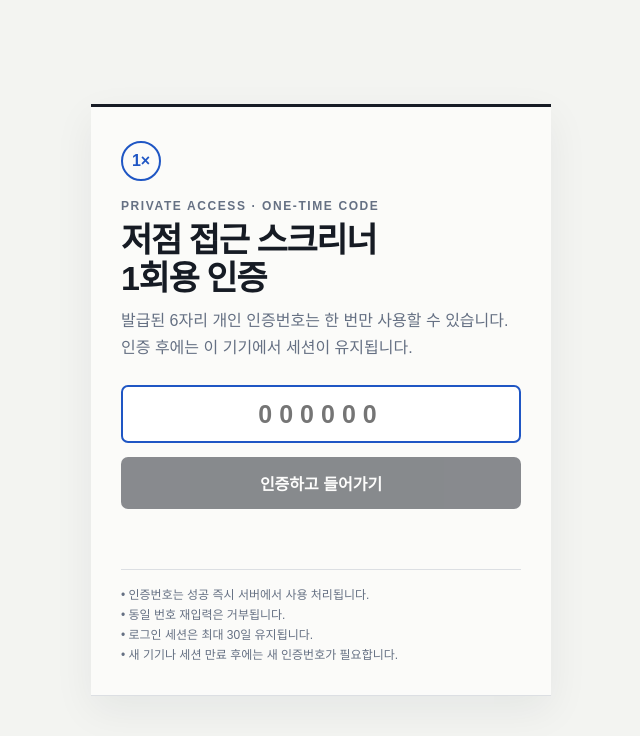
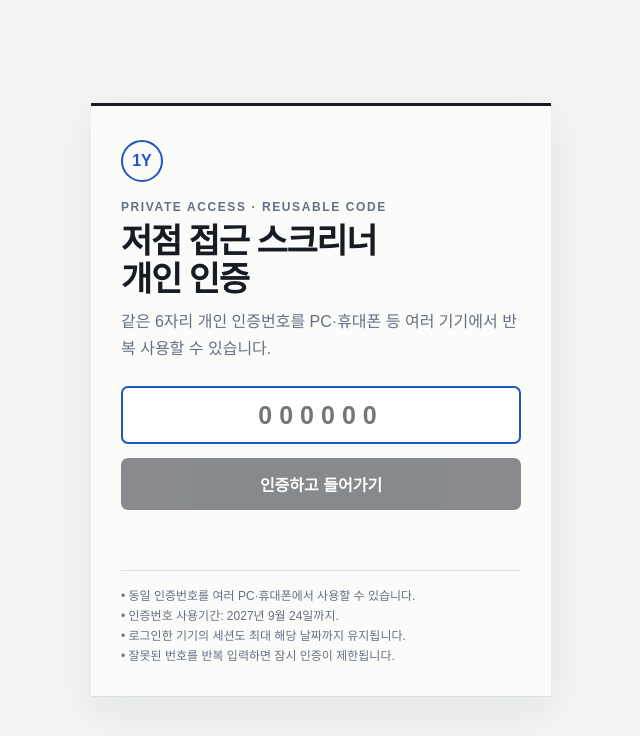
Before and after one commit to shtel7001/sh, a Next.js app: page /login in a window 1280 px wide. Shown: the top 736 px of the page, without its empty margins (319-959 px from the left). Built offline with nearby package versions, Linux system fonts and the light colour scheme.

Commit message:
Update login screen for reusable one-year code

```diff
--- a/app/login/page.js
+++ b/app/login/page.js
@@ -1,7 +1,7 @@
 'use client';
 import {useState} from 'react';
 
-const css=`*{box-sizing:border-box}body{margin:0;background:#f3f4f1;color:#161b24;font-family:Arial,'Noto Sans KR',sans-serif}.auth{min-height:100vh;display:grid;place-items:center;padding:24px}.card{width:min(460px,100%);background:#fbfbf9;border-top:3px solid #161b24;border-bottom:1px solid #dcdfe3;padding:34px 30px 30px;box-shadow:0 14px 38px #17203310}.ey{font-size:12px;letter-spacing:1.6px;color:#657083;font-weight:800}.card h1{font-size:34px;line-height:1.12;margin:8px 0 10px;letter-spacing:-1.4px}.card p{color:#657083;line-height:1.7;margin:0 0 24px}.code{display:block;width:100%;height:58px;border:1px solid #b9c0ca;border-radius:7px;background:#fff;padding:0 16px;font-size:25px;font-weight:900;letter-spacing:7px;text-align:center;color:#161b24;outline:none}.code:focus{border:2px solid #1f56c4}.btn{width:100%;height:52px;margin-top:14px;border:0;border-radius:7px;background:#161b24;color:white;font-size:16px;font-weight:900;cursor:pointer}.btn:disabled{opacity:.5}.msg{min-height:24px;margin:12px 0 0!important;font-size:13px}.bad{color:#bd2e2e!important}.ok{color:#1f56c4!important}.note{margin-top:24px;border-top:1px solid #dcdfe3;padding-top:16px;color:#657083;font-size:12px;line-height:1.65}.lock{width:40px;height:40px;border:2px solid #1f56c4;border-radius:20px;display:grid;place-items:center;margin-bottom:18px;font-weight:900;color:#1f56c4}@media(max-width:520px){.card{padding:28px 20px}.card h1{font-size:29px}}`;
+const css=`*{box-sizing:border-box}body{margin:0;background:#f3f4f1;color:#161b24;font-family:Arial,'Noto Sans KR',sans-serif}.auth{min-height:100vh;display:grid;place-items:center;padding:24px}.card{width:min(460px,100%);background:#fbfbf9;border-top:3px solid #161b24;border-bottom:1px solid #dcdfe3;padding:34px 30px 30px;box-shadow:0 14px 38px #17203310}.ey{font-size:12px;letter-spacing:1.6px;color:#657083;font-weight:800}.card h1{font-size:34px;line-height:1.12;margin:8px 0 10px;letter-spacing:-1.4px}.card p{color:#657083;line-height:1.7;margin:0 0 24px}.code{display:block;width:100%;height:58px;border:1px solid #b9c0ca;border-radius:7px;background:#fff;padding:0 16px;font-size:25px;font-weight:900;letter-spacing:7px;text-align:center;color:#161b24;outline:none}.code:focus{border:2px solid #1f56c4}.btn{width:100%;height:52px;margin-top:14px;border:0;border-radius:7px;background:#161b24;color:white;font-size:16px;font-weight:900;cursor:pointer}.btn:disabled{opacity:.5}.msg{min-height:24px;margin:12px 0 0!important;font-size:13px}.bad{color:#bd2e2e!important}.ok{color:#1f56c4!important}.note{margin-top:24px;border-top:1px solid #dcdfe3;padding-top:16px;color:#657083;font-size:12px;line-height:1.65}.lock{width:42px;height:42px;border:2px solid #1f56c4;border-radius:21px;display:grid;place-items:center;margin-bottom:18px;font-weight:900;color:#1f56c4}@media(max-width:520px){.card{padding:28px 20px}.card h1{font-size:29px}}`;
 
 export default function Login(){
   const[code,setCode]=useState(''); const[busy,setBusy]=useState(false); const[msg,setMsg]=useState(''); const[state,setState]=useState('');
@@ -13,14 +13,14 @@ export default function Login(){
     try{
       const r=await fetch('/api/auth/verify',{method:'POST',headers:{'Content-Type':'application/json'},body:JSON.stringify({code:clean}),cache:'no-store'});
       const j=await r.json().catch(()=>({}));
-      if(r.ok&&j.ok){setState('ok');setMsg('인증되었습니다. 이 인증번호는 이제 폐기됩니다.');location.replace('/');return;}
+      if(r.ok&&j.ok){setState('ok');setMsg('인증되었습니다. 이 번호는 다른 PC에서도 계속 사용할 수 있습니다.');location.replace('/');return;}
       setState('bad');
-      if(j.error==='CODE_ALREADY_USED')setMsg('이미 사용되어 폐기된 인증번호입니다.');
+      if(j.error==='CODE_EXPIRED')setMsg('인증번호의 1년 사용기간이 만료되었습니다.');
       else if(j.error==='TOO_MANY_ATTEMPTS')setMsg('입력 횟수가 많습니다. 잠시 후 다시 시도해 주세요.');
       else if(j.error==='AUTH_SERVICE_ERROR')setMsg('인증 서버 연결에 문제가 있습니다. 잠시 후 다시 시도해 주세요.');
       else setMsg('인증번호가 맞지 않습니다.');
     }catch{setState('bad');setMsg('네트워크 연결을 확인해 주세요.');}
     finally{setBusy(false);}
   }
-  return <><style>{css}</style><main className="auth"><section className="card"><div className="lock">1×</div><div className="ey">PRIVATE ACCESS · ONE-TIME CODE</div><h1>저점 접근 스크리너<br/>1회용 인증</h1><p>발급된 6자리 개인 인증번호는 한 번만 사용할 수 있습니다. 인증 후에는 이 기기에서 세션이 유지됩니다.</p><form onSubmit={submit}><input className="code" inputMode="numeric" autoComplete="one-time-code" maxLength="6" placeholder="000000" value={code} onChange={e=>setCode(e.target.value.replace(/\D/g,'').slice(0,6))} autoFocus/><button className="btn" disabled={busy||code.length!==6}>{busy?'확인 중…':'인증하고 들어가기'}</button></form><p className={`msg ${state}`}>{msg}</p><div className="note">• 인증번호는 성공 즉시 서버에서 사용 처리됩니다.<br/>• 동일 번호 재입력은 거부됩니다.<br/>• 로그인 세션은 최대 30일 유지됩니다.<br/>• 새 기기나 세션 만료 후에는 새 인증번호가 필요합니다.</div></section></main></>;
+  return <><style>{css}</style><main className="auth"><section className="card"><div className="lock">1Y</div><div className="ey">PRIVATE ACCESS · REUSABLE CODE</div><h1>저점 접근 스크리너<br/>개인 인증</h1><p>같은 6자리 개인 인증번호를 PC·휴대폰 등 여러 기기에서 반복 사용할 수 있습니다.</p><form onSubmit={submit}><input className="code" inputMode="numeric" autoComplete="one-time-code" maxLength="6" placeholder="000000" value={code} onChange={e=>setCode(e.target.value.replace(/\D/g,'').slice(0,6))} autoFocus/><button className="btn" disabled={busy||code.length!==6}>{busy?'확인 중…':'인증하고 들어가기'}</button></form><p className={`msg ${state}`}>{msg}</p><div className="note">• 동일 인증번호를 여러 PC·휴대폰에서 사용할 수 있습니다.<br/>• 인증번호 사용기간: 2027년 9월 24일까지.<br/>• 로그인한 기기의 세션도 최대 해당 날짜까지 유지됩니다.<br/>• 잘못된 번호를 반복 입력하면 잠시 인증이 제한됩니다.</div></section></main></>;
 }
```
